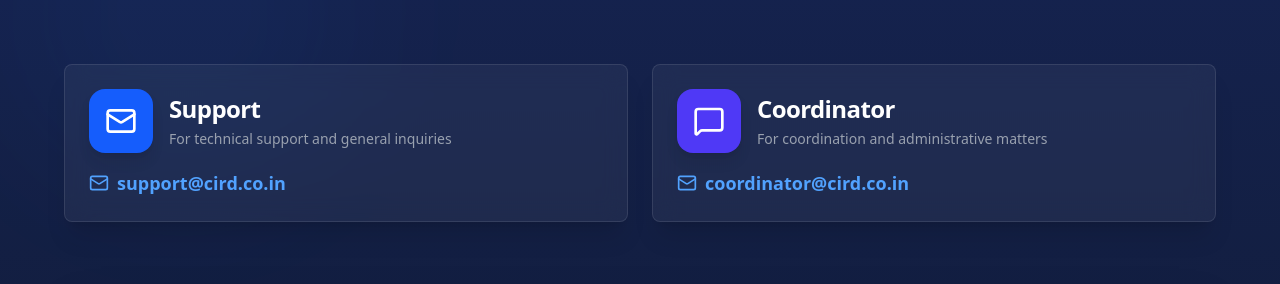
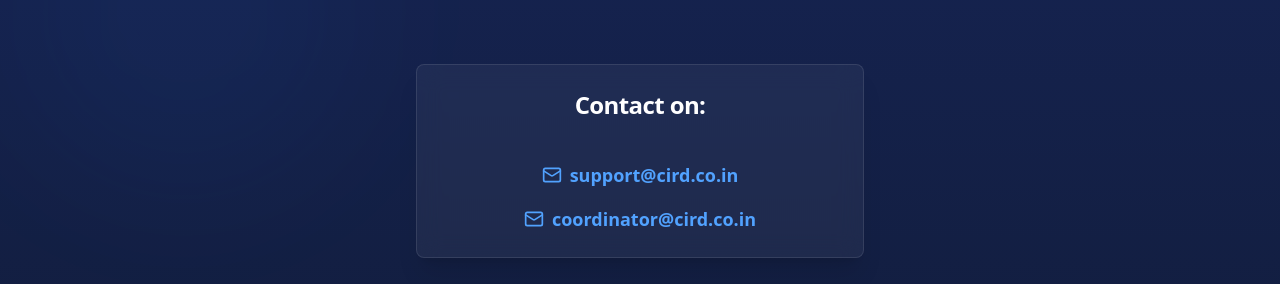
Before and after one commit to anshikasharma148/cird, a Next.js app: page /contact in a window 1280 px wide. Shown: the part 212-496 px from the top of the page. Built offline with nearby package versions, Linux system fonts and the light colour scheme; no server answers.

Commit message:
Replace two email cards with single contact card showing both email addresses

```diff
--- a/src/app/contact/page.tsx
+++ b/src/app/contact/page.tsx
@@ -59,25 +59,6 @@
     }
   };
 
-  const emailCards = [
-    {
-      email: "support@cird.co.in",
-      title: "Support",
-      description: "For technical support and general inquiries",
-      icon: Mail,
-      color: "bg-blue-600",
-      delay: 0.1,
-    },
-    {
-      email: "coordinator@cird.co.in",
-      title: "Coordinator",
-      description: "For coordination and administrative matters",
-      icon: MessageSquare,
-      color: "bg-indigo-600",
-      delay: 0.2,
-    },
-  ];
-
   const isSuccess = msg && !msg.startsWith("Error:");
 
   return (
@@ -127,44 +108,35 @@
           </p>
         </motion.div>
 
-        {/* Email Cards Section */}
-        <div className="grid grid-cols-1 md:grid-cols-2 gap-6 mb-16">
-          {emailCards.map((card, index) => (
+        {/* Contact Email Section */}
         <motion.div
-              key={index}
           initial={{ opacity: 0, y: 30 }}
           animate={{ opacity: 1, y: 0 }}
-              transition={{ duration: 0.6, delay: card.delay }}
-              whileHover={{ y: -5, scale: 1.02 }}
+          transition={{ duration: 0.6, delay: 0.1 }}
+          className="mb-16 flex justify-center"
         >
-              <Card className="bg-white/5 backdrop-blur-md border-white/10 hover:border-white/20 transition-all duration-300 shadow-xl hover:shadow-2xl cursor-pointer group">
-                <CardHeader className="pb-4">
-                  <div className="flex items-center space-x-4">
-                    <motion.div
-                      className={`p-4 rounded-2xl ${card.color} shadow-lg group-hover:scale-110 transition-transform duration-300`}
-                      whileHover={{ rotate: 5 }}
-                    >
-                      <card.icon className="w-8 h-8 text-white" />
-                    </motion.div>
-                    <div className="flex-1">
-                      <CardTitle className="text-2xl text-white mb-1">{card.title}</CardTitle>
-                      <p className="text-gray-400 text-sm">{card.description}</p>
-                    </div>
-                  </div>
+          <Card className="bg-white/5 backdrop-blur-md border-white/10 hover:border-white/20 transition-all duration-300 shadow-xl hover:shadow-2xl max-w-md w-full">
+            <CardHeader>
+              <CardTitle className="text-2xl text-white mb-4 text-center">Contact on:</CardTitle>
             </CardHeader>
-                <CardContent>
+            <CardContent className="space-y-4">
               <a
-                    href={`mailto:${card.email}`}
-                    className="text-blue-400 hover:text-blue-300 font-semibold text-lg transition-colors duration-200 flex items-center group/link"
+                href="mailto:support@cird.co.in"
+                className="text-blue-400 hover:text-blue-300 font-semibold text-lg transition-colors duration-200 flex items-center justify-center group/link"
               >
                 <Mail className="w-5 h-5 mr-2 group-hover/link:translate-x-1 transition-transform" />
-                    {card.email}
+                support@cird.co.in
+              </a>
+              <a
+                href="mailto:coordinator@cird.co.in"
+                className="text-blue-400 hover:text-blue-300 font-semibold text-lg transition-colors duration-200 flex items-center justify-center group/link"
+              >
+                <Mail className="w-5 h-5 mr-2 group-hover/link:translate-x-1 transition-transform" />
+                coordinator@cird.co.in
               </a>
             </CardContent>
           </Card>
         </motion.div>
-          ))}
-        </div>
 
         {/* Contact Form Section */}
         <motion.div
```
Lines whose indentation alone changed are shown as unchanged.
